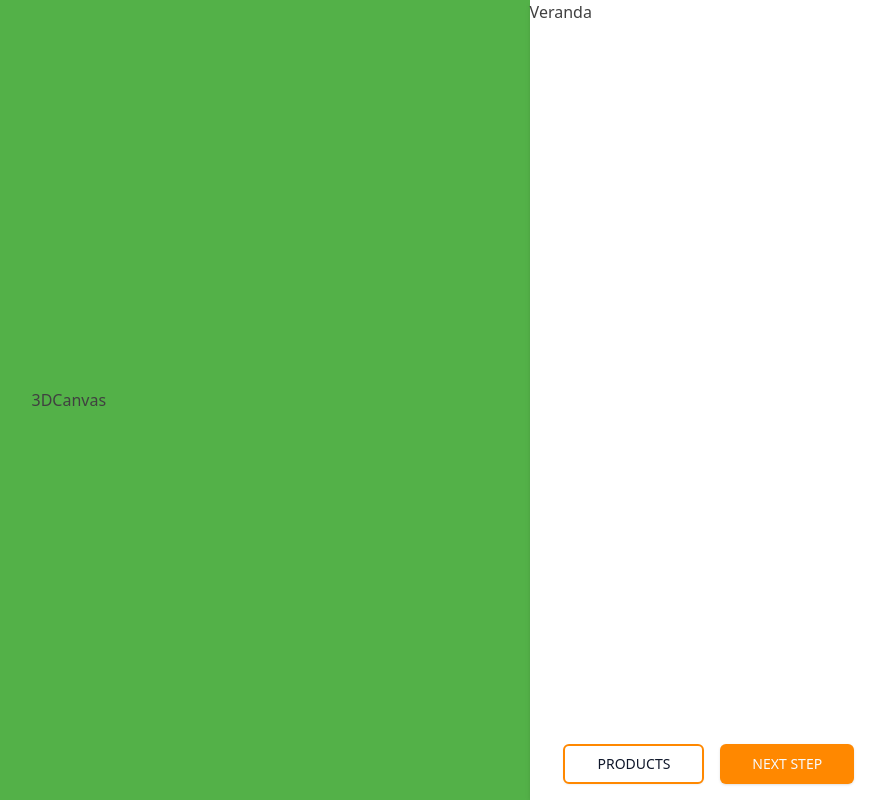
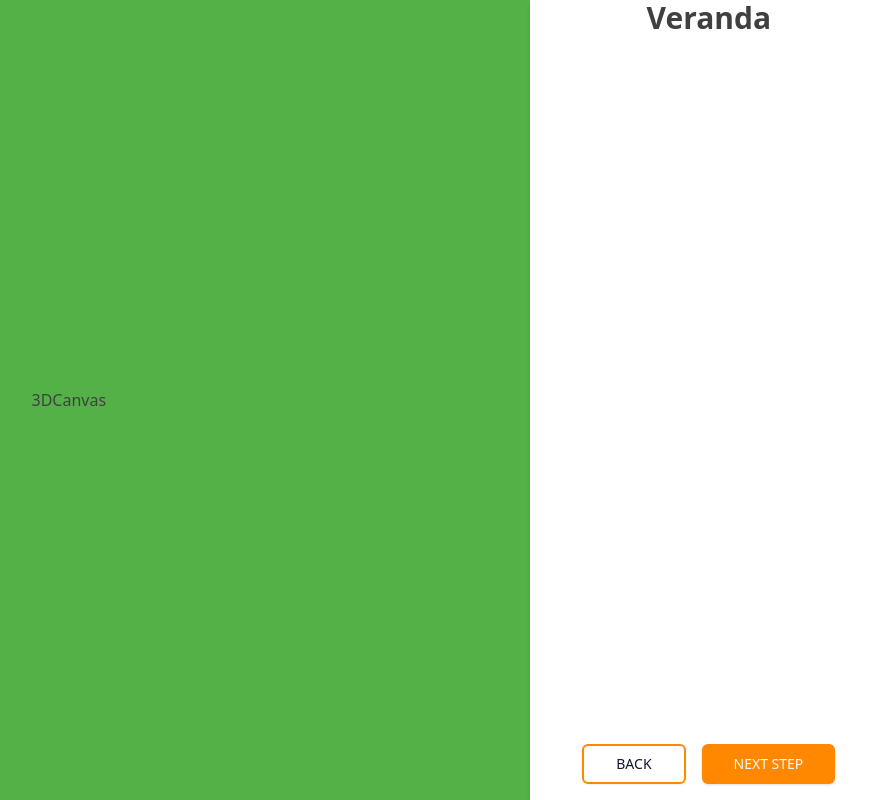
Before and after one commit to BygidHasan/veranda, a React (Vite) app: page / in a window 1280 px wide. Both pictures are taken after a click on the button "CUSTOMIZE PRODUCT". Shown: the whole page, without its empty margins (392-1277 px from the left). Built offline with nearby package versions, Linux system fonts and the light colour scheme.

Commit message:
product nevigation update

```diff
--- a/src/components/interface/Interface.tsx
+++ b/src/components/interface/Interface.tsx
@@ -23,12 +23,12 @@ export default function Interface() {
       {productnavigate && (
         <div className="w-full text-center sm:absolute sm:bottom-0 ">
           <Button
-            className="text-center mx-2 mb-4 uppercase border-2 border-accent1 bg-bgColor hover:bg-bgGrayColor"
+            className="text-center mx-2 mb-4 uppercase border-2 border-accent1 bg-bgColor hover:bg-bgGrayColor hover:border-accent2"
             size="lg"
             variant="secondary"
             onClick={() => setProductNavigate(false)}
           >
-            products
+            Back
           </Button>
           <Button
             className="text-center bg-accent1 hover:bg-accent2 mx-2 mb-4 uppercase"
--- a/src/components/interface/carport/Carport.tsx
+++ b/src/components/interface/carport/Carport.tsx
@@ -1,7 +1,3 @@
-
-
 export default function Carport() {
-  return (
-    <div>Carport</div>
-  )
+  return <div className="text-center text-3xl font-bold">Carport</div>;
 }
--- a/src/components/interface/gardenRoom/GardenRoom.tsx
+++ b/src/components/interface/gardenRoom/GardenRoom.tsx
@@ -1,3 +1,3 @@
 export default function GardenRoom() {
-  return <div>GardenRoom</div>;
+  return <div className="text-center text-3xl font-bold">GardenRoom</div>;
 }
--- a/src/components/interface/slidingGlassWall/SlidingGlassWall.tsx
+++ b/src/components/interface/slidingGlassWall/SlidingGlassWall.tsx
@@ -1,3 +1,3 @@
 export default function SlidingGlassWall() {
-  return <div>SlidingGlassWall</div>;
+  return <div className="text-center text-3xl font-bold">SlidingGlassWall</div>;
 }
--- a/src/components/interface/sunProtection/SunProtection.tsx
+++ b/src/components/interface/sunProtection/SunProtection.tsx
@@ -1,3 +1,3 @@
 export default function SunProtection() {
-  return <div>SunProtection</div>;
+  return <div className="text-center text-3xl font-bold">SunProtection</div>;
 }
--- a/src/components/interface/veranda/Veranda.tsx
+++ b/src/components/interface/veranda/Veranda.tsx
@@ -1,3 +1,3 @@
 export default function Veranda() {
-  return <div>Veranda</div>;
+  return <div className="text-center text-3xl font-bold">Veranda</div>;
 }
```
